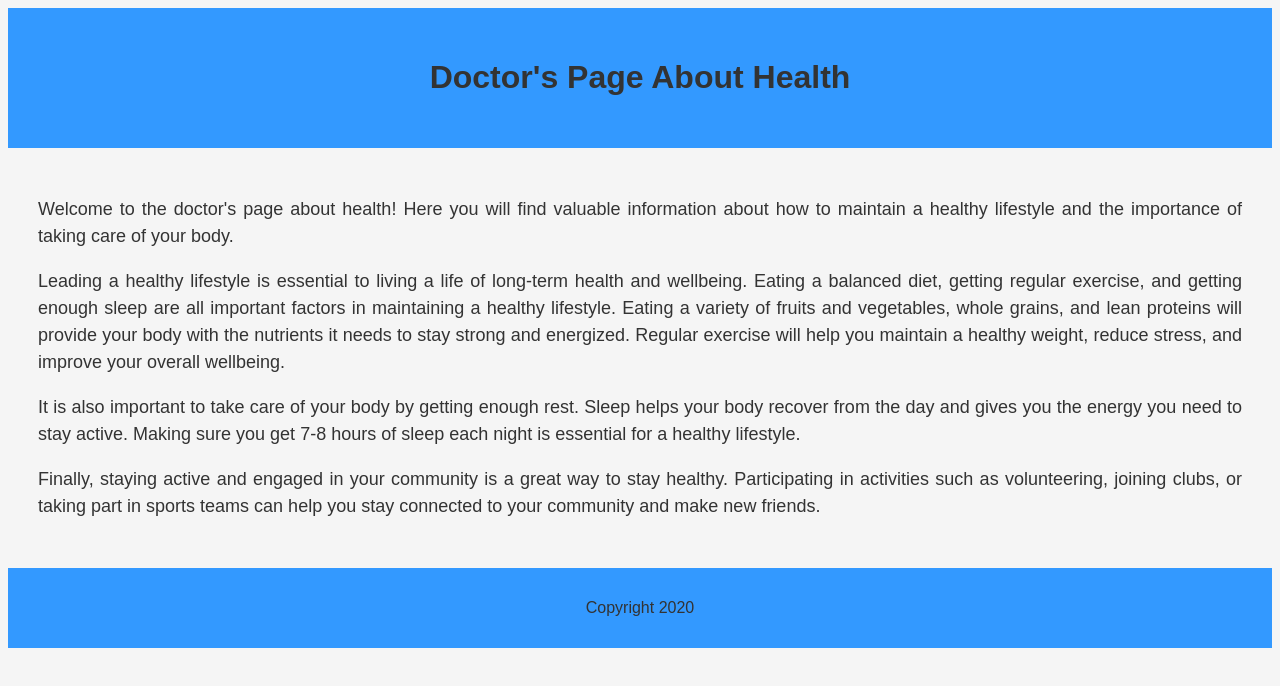
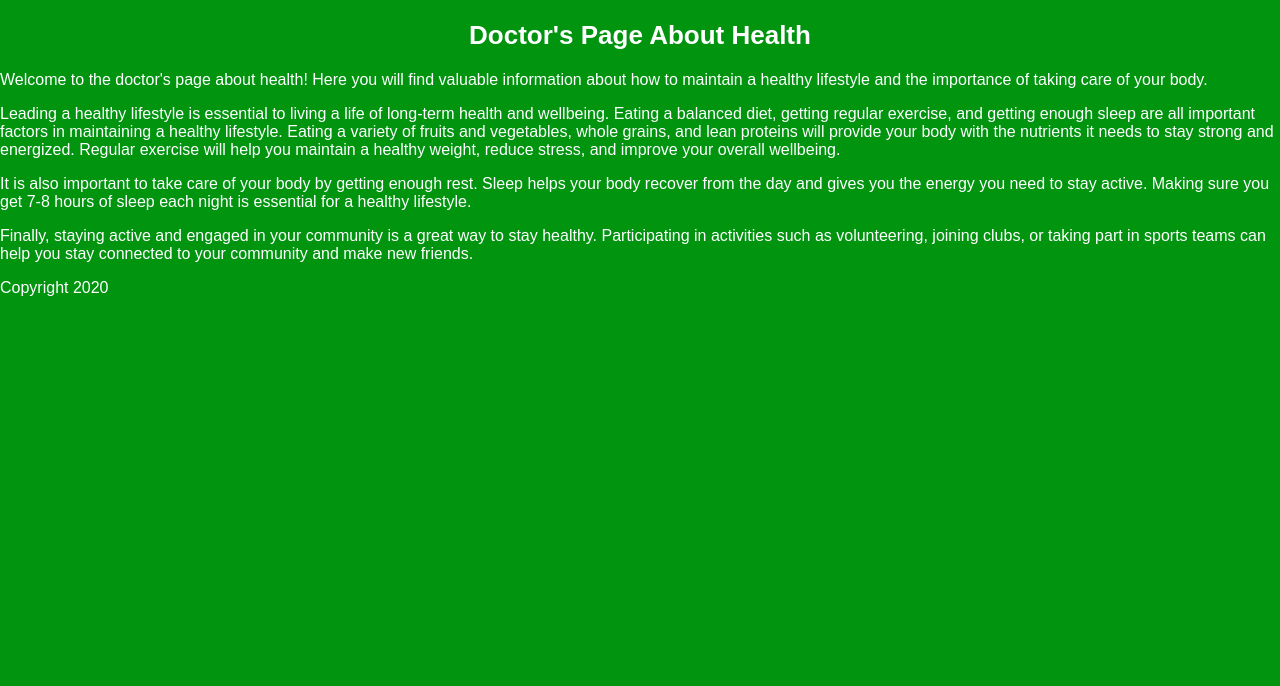
Before and after one commit to heppy696/heppy696.github.io, a plain HTML site: page index.html in a window 1280 px wide. Drawn offline with Linux system fonts and the light colour scheme.

Commit message:
Update doctor.css

```diff
--- a/doctor.css
+++ b/doctor.css
@@ -1,27 +1,29 @@
 body {
-  font-family: Arial, Helvetica, sans-serif;
-  background-color: #f5f5f5;
-  color: #333333;
+  font-family: Arial;
+  background-color: #00940F;
+  color: #FFFFFF;
+  font-size: 16px;
+  margin: 0;
 }
 
-.header {
-  background-color: #3399ff;
-  padding: 30px;
-  text-align: center;
+.container {
+  width: 900px;
+  margin: 0 auto;
 }
 
-.main {
-  padding: 30px;
+h1 {
+  text-align: center;
+  font-size: 26px;
+  font-weight: 700;
+  margin: 20px 0;
 }
 
-.text {
-  font-size: 18px;
-  line-height: 1.5;
-  text-align: justify;
+.content {
+  padding: 20px;
 }
 
-.footer {
-  background-color: #3399ff;
-  padding: 15px;
-  text-align: center;
+@media (max-width: 900px) {
+  .container {
+    width: 100%;
+  }
 }
```
